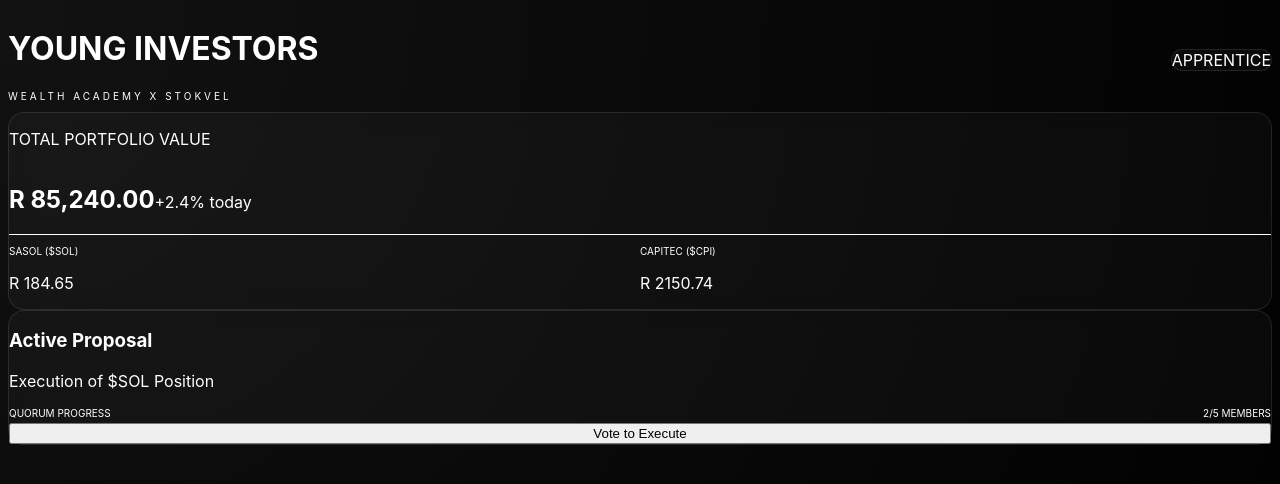
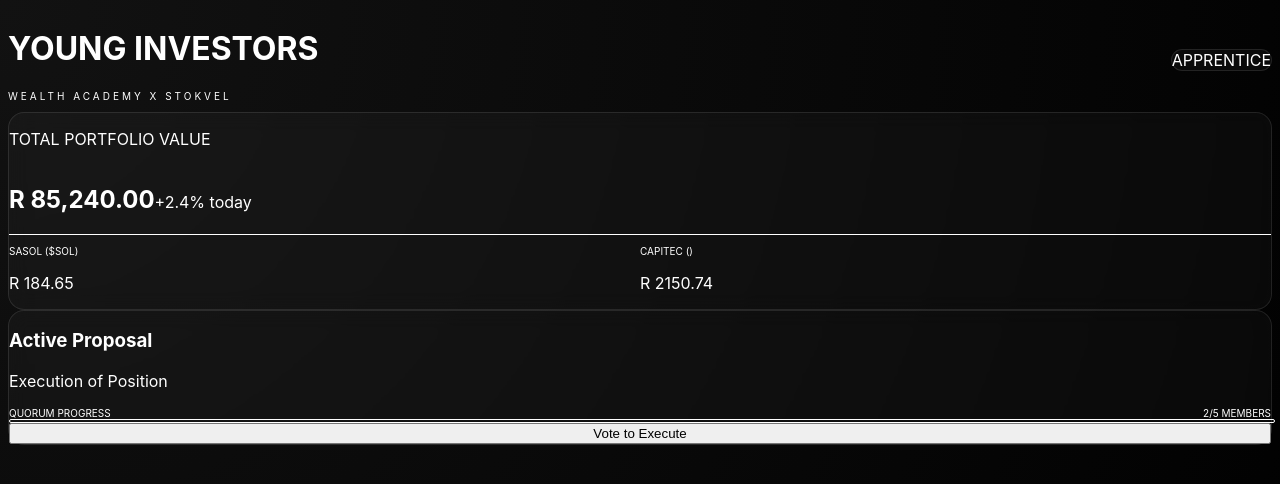
Before and after one commit to younginvestors-lounge/young-investors-mvp, a Next.js app: page /dashboard in a window 1280 px wide. Shown: the top 484 px of the page. Built offline with nearby package versions, Linux system fonts and the light colour scheme.

Commit message:
added team members and fixed progress bar

```diff
--- a/app/dashboard/page.tsx
+++ b/app/dashboard/page.tsx
@@ -1,3 +1,7 @@
+// Inside your Governance card, replace the progress bar section with this:
+<div className="w-full bg-zinc-800/50 h-3 rounded-full overflow-hidden p-[px] border border-white/5">
+  {/* ... content ... */}
+</div>
 "use client"
 import React, { useState, useEffect } from 'react';
 
@@ -48,7 +52,7 @@
               <p className="text-lg font-medium">R {prices.sasol.toFixed(2)}</p>
             </div>
             <div>
-              <p className="text-[10px] text-zinc-500 uppercase">Capitec ($CPI)</p>
+              <p className="text-[10px] text-zinc-500 uppercase">Capitec ()</p>
               <p className="text-lg font-medium">R {prices.capitec.toFixed(2)}</p>
             </div>
           </div>
@@ -58,19 +62,25 @@
         <div className="glass-card p-8 flex flex-col justify-between border-yi-green/20">
           <div>
             <h3 className="text-sm font-bold mb-1">Active Proposal</h3>
-            <p className="text-xs text-zinc-400 mb-6">Execution of $SOL Position</p>
+            <p className="text-xs text-zinc-400 mb-6">Execution of  Position</p>
 
             <div className="space-y-4 mb-8">
               <div className="flex justify-between text-[10px] font-bold uppercase">
                 <span className="text-zinc-500">Quorum Progress</span>
                 <span className="text-yi-green">{votes}/5 Members</span>
               </div>
-              <div className="w-full bg-zinc-800/50 h-3 rounded-full overflow-hidden p-[2px]">
+
+              {/* Corrected Progress Bar Section */}
+              <div className="w-full bg-zinc-800/50 h-3 rounded-full overflow-hidden p-[1px] border border-white/5">
                 <div
-                  className="bg-yi-green h-full rounded-full neon-glow transition-all duration-1000"
-                  style={{ width: `${(votes / 5) * 100}%` }}
+                  className="bg-[#00FF41] h-full rounded-full transition-all duration-700 ease-out"
+                  style={{
+                    width: `${(votes / 5) * 100}%`,
+                    boxShadow: '0 0 15px rgba(0, 255, 65, 0.5)'
+                  }}
                 ></div>
               </div>
+
             </div>
           </div>
 
--- a/app/globals.css
+++ b/app/globals.css
@@ -1,9 +1,9 @@
 @tailwind base;
 @tailwind components;
 @tailwind utilities;
-
 :root {
   --money-green: #00FF41;
+  --money-green-rgb: 0, 255, 65;
 }
 
 body {
```
